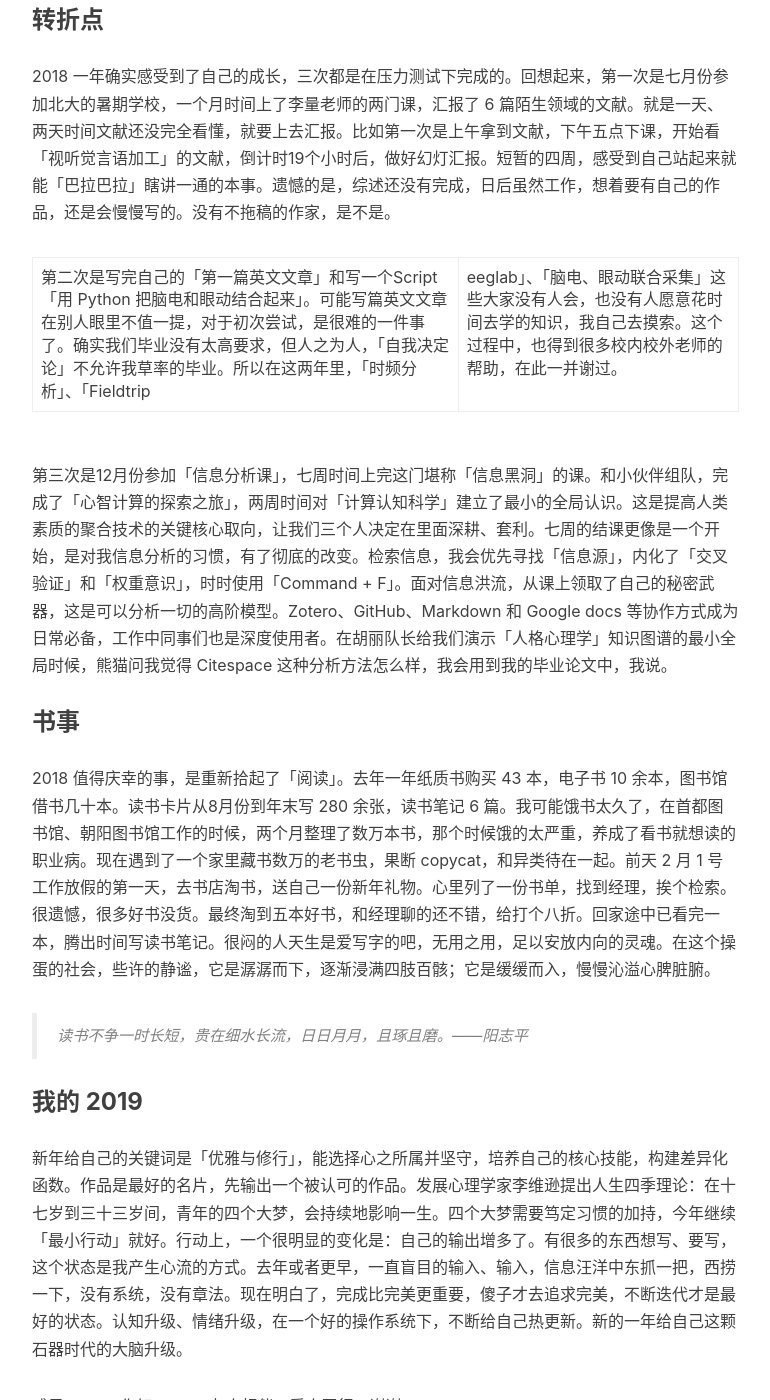
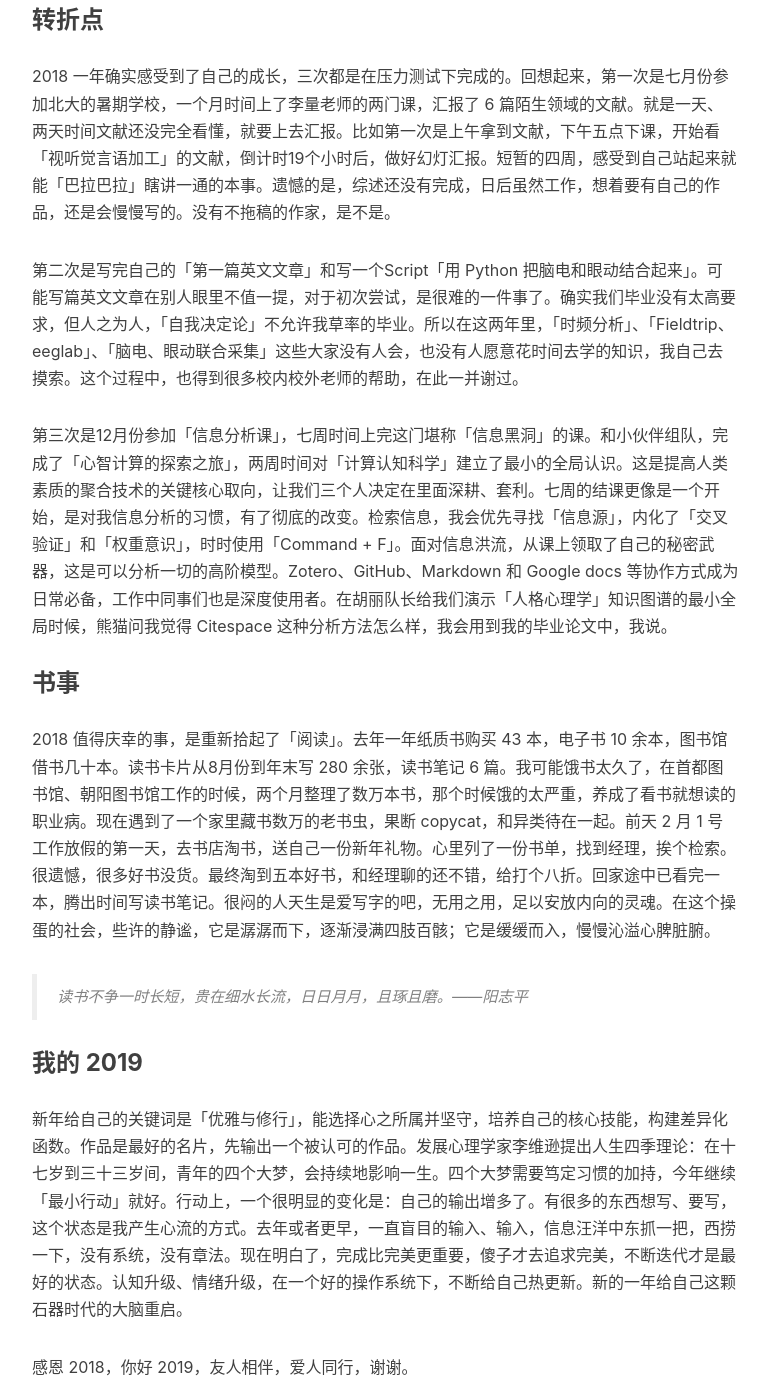
Before and after one commit to zapp926/blog, a Jekyll site: the page built from _posts/2019-02-03-My2018.md, in a window 1280 px wide and 1400 px high, scrolled down 1368 px. Shown: the whole window, without its empty margins (233-1003 px from the left). Built offline with Jekyll 4.4.1, drawn with Linux system fonts in a browser that asks for light colours; nearby versions of some CDN libraries; comment, search, counter and statistics services are not loaded.

Commit message:
add blog

```diff
--- a/_posts/2019-02-03-My2018.md
+++ b/_posts/2019-02-03-My2018.md
@@ -23,7 +23,7 @@ tags:
 
 2018 一年确实感受到了自己的成长，三次都是在压力测试下完成的。回想起来，第一次是七月份参加北大的暑期学校，一个月时间上了李量老师的两门课，汇报了 6 篇陌生领域的文献。就是一天、两天时间文献还没完全看懂，就要上去汇报。比如第一次是上午拿到文献，下午五点下课，开始看「视听觉言语加工」的文献，倒计时19个小时后，做好幻灯汇报。短暂的四周，感受到自己站起来就能「巴拉巴拉」瞎讲一通的本事。遗憾的是，综述还没有完成，日后虽然工作，想着要有自己的作品，还是会慢慢写的。没有不拖稿的作家，是不是。
 
-第二次是写完自己的「第一篇英文文章」和写一个Script「用 Python 把脑电和眼动结合起来」。可能写篇英文文章在别人眼里不值一提，对于初次尝试，是很难的一件事了。确实我们毕业没有太高要求，但人之为人，「自我决定论」不允许我草率的毕业。所以在这两年里，「时频分析」、「Fieldtrip | eeglab」、「脑电、眼动联合采集」这些大家没有人会，也没有人愿意花时间去学的知识，我自己去摸索。这个过程中，也得到很多校内校外老师的帮助，在此一并谢过。
+第二次是写完自己的「第一篇英文文章」和写一个Script「用 Python 把脑电和眼动结合起来」。可能写篇英文文章在别人眼里不值一提，对于初次尝试，是很难的一件事了。确实我们毕业没有太高要求，但人之为人，「自我决定论」不允许我草率的毕业。所以在这两年里，「时频分析」、「Fieldtrip、eeglab」、「脑电、眼动联合采集」这些大家没有人会，也没有人愿意花时间去学的知识，我自己去摸索。这个过程中，也得到很多校内校外老师的帮助，在此一并谢过。
 
 第三次是12月份参加「信息分析课」，七周时间上完这门堪称「信息黑洞」的课。和小伙伴组队，完成了「心智计算的探索之旅」，两周时间对「计算认知科学」建立了最小的全局认识。这是提高人类素质的聚合技术的关键核心取向，让我们三个人决定在里面深耕、套利。七周的结课更像是一个开始，是对我信息分析的习惯，有了彻底的改变。检索信息，我会优先寻找「信息源」，内化了「交叉验证」和「权重意识」，时时使用「Command + F」。面对信息洪流，从课上领取了自己的秘密武器，这是可以分析一切的高阶模型。Zotero、GitHub、Markdown 和 Google docs 等协作方式成为日常必备，工作中同事们也是深度使用者。在胡丽队长给我们演示「人格心理学」知识图谱的最小全局时候，熊猫问我觉得 Citespace 这种分析方法怎么样，我会用到我的毕业论文中，我说。
 
@@ -34,7 +34,7 @@ tags:
 >  读书不争一时长短，贵在细水长流，日日月月，且琢且磨。——阳志平
 
 ### 我的 2019
-新年给自己的关键词是「优雅与修行」，能选择心之所属并坚守，培养自己的核心技能，构建差异化函数。作品是最好的名片，先输出一个被认可的作品。发展心理学家李维逊提出人生四季理论：在十七岁到三十三岁间，青年的四个大梦，会持续地影响一生。四个大梦需要笃定习惯的加持，今年继续「最小行动」就好。行动上，一个很明显的变化是：自己的输出增多了。有很多的东西想写、要写，这个状态是我产生心流的方式。去年或者更早，一直盲目的输入、输入，信息汪洋中东抓一把，西捞一下，没有系统，没有章法。现在明白了，完成比完美更重要，傻子才去追求完美，不断迭代才是最好的状态。认知升级、情绪升级，在一个好的操作系统下，不断给自己热更新。新的一年给自己这颗石器时代的大脑升级。
+新年给自己的关键词是「优雅与修行」，能选择心之所属并坚守，培养自己的核心技能，构建差异化函数。作品是最好的名片，先输出一个被认可的作品。发展心理学家李维逊提出人生四季理论：在十七岁到三十三岁间，青年的四个大梦，会持续地影响一生。四个大梦需要笃定习惯的加持，今年继续「最小行动」就好。行动上，一个很明显的变化是：自己的输出增多了。有很多的东西想写、要写，这个状态是我产生心流的方式。去年或者更早，一直盲目的输入、输入，信息汪洋中东抓一把，西捞一下，没有系统，没有章法。现在明白了，完成比完美更重要，傻子才去追求完美，不断迭代才是最好的状态。认知升级、情绪升级，在一个好的操作系统下，不断给自己热更新。新的一年给自己这颗石器时代的大脑重启。
 
 感恩 2018，你好 2019，友人相伴，爱人同行，谢谢。
 
```
